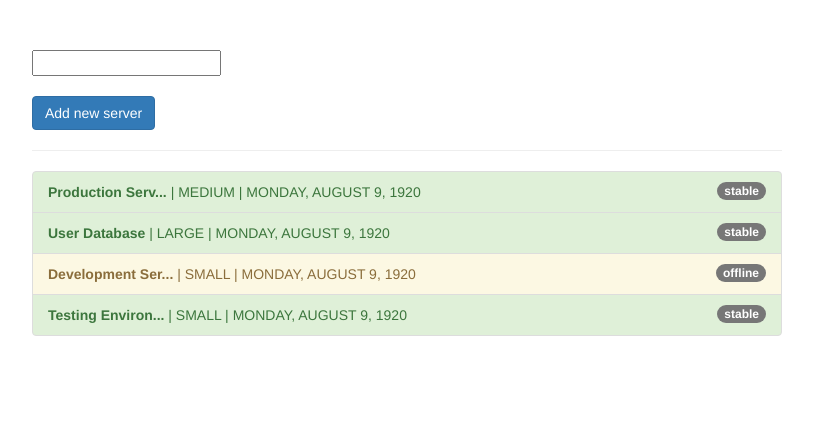
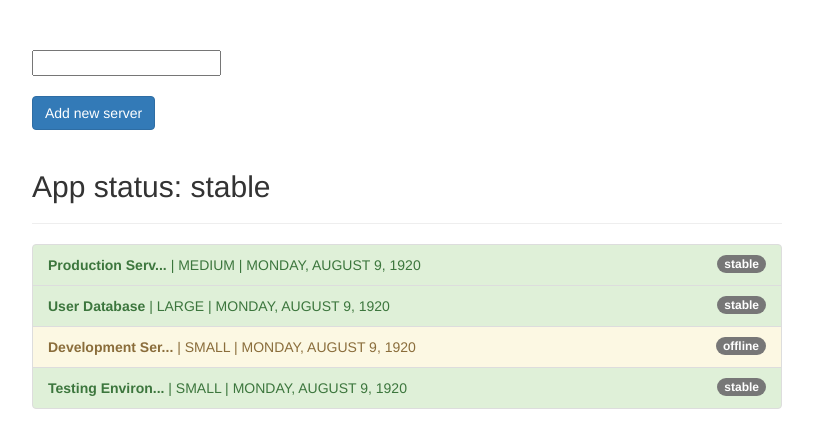
Before and after one commit to taruncx101/angular-pipes, an Angular app: page / in a window 1280 px wide. Shown: the top 448 px of the page, without its empty margins (233-1046 px from the left). Built offline with nearby package versions, Linux system fonts and the light colour scheme.

Commit message:
use async pipe

```diff
--- a/src/app/app.component.html
+++ b/src/app/app.component.html
@@ -5,6 +5,8 @@
       <br>
       <br>
       <button class="btn btn-primary" (click)="onAddServer()">Add new server</button>
+      <br><br>
+      <h2>App status: {{ appStatus | async}}</h2>
       <hr>
       <ul class="list-group">
         <li
--- a/src/app/app.component.ts
+++ b/src/app/app.component.ts
@@ -6,6 +6,12 @@
   styleUrls: ['./app.component.css']
 })
 export class AppComponent {
+  appStatus = new Promise(
+    (resolve, reject) => {
+      setTimeout(() => {
+        resolve('stable');
+      }, 2000);
+  });
   servers = [
     {
       instanceType: 'medium',
```
